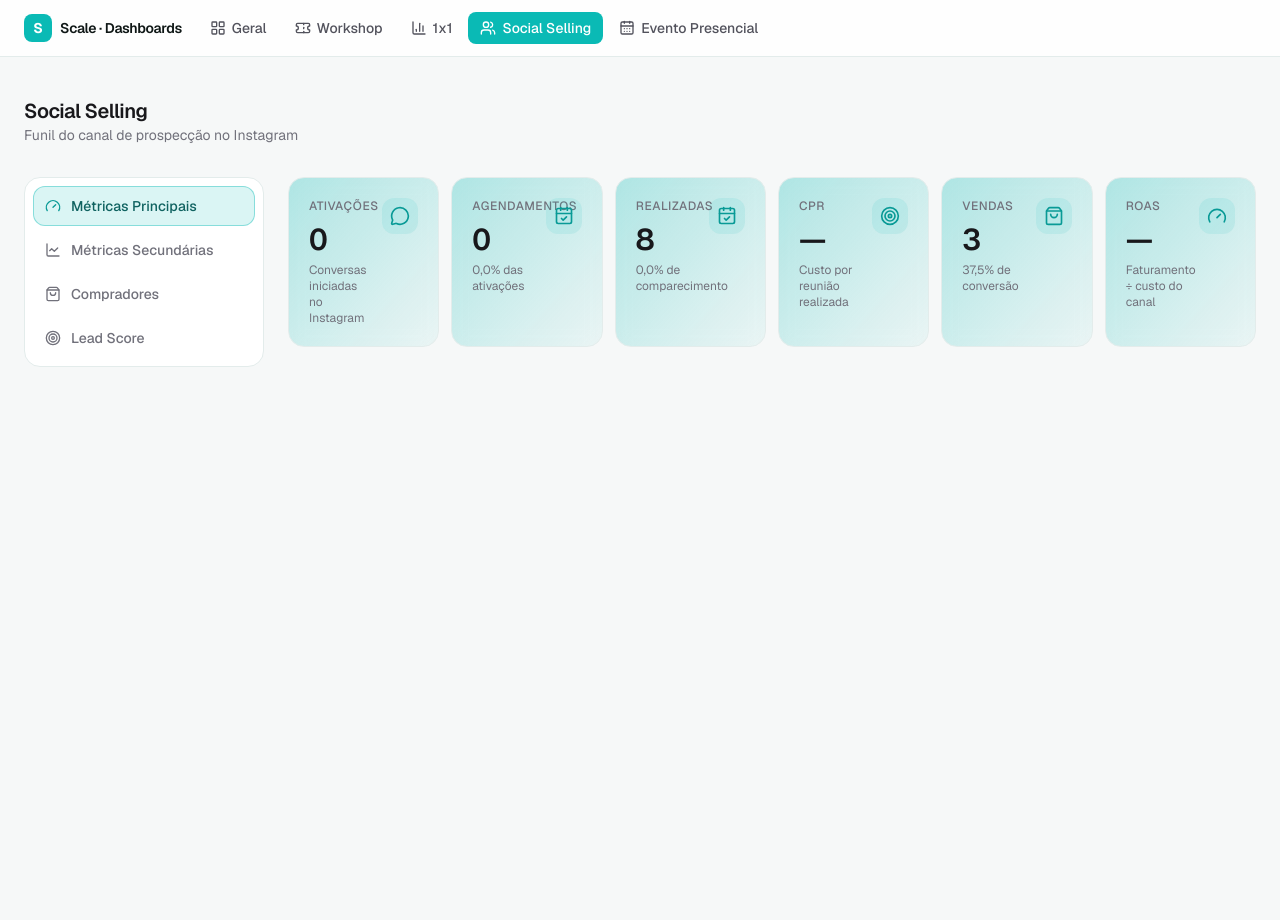
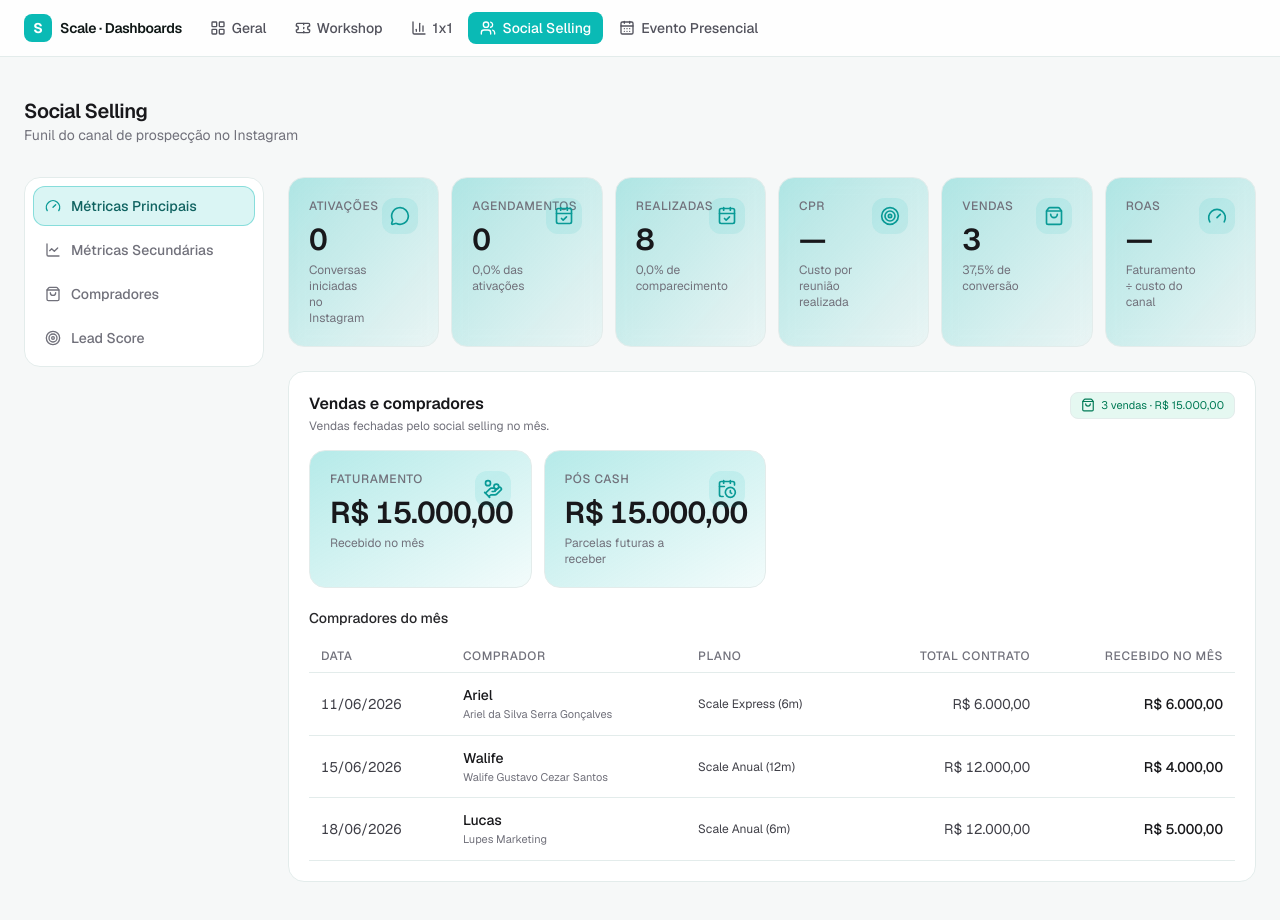
Before and after one commit to LucasBarduino7/dash1x1, a Next.js app: page /social-selling in a window 1280 px wide. Before the commit the page ends 800 px from the top, so only its background shows below. Built offline with nearby package versions, Linux system fonts and the light colour scheme.

Commit message:
feat: tabela de compradores no Principais do Social Selling (igual 1x1)
- bloco 'Vendas e compradores' abaixo do funil: Faturamento, Pós Cash + tabela de compradores do mês

Co-Authored-By: Claude Opus 4.8 <noreply@anthropic.com>

```diff
--- a/app/social-selling/page.tsx
+++ b/app/social-selling/page.tsx
@@ -83,7 +83,7 @@ export default async function SocialSellingPage({
       <div className="flex flex-col gap-6 lg:flex-row lg:items-start">
         <Sidebar active={tab} />
         <div className="min-w-0 flex-1">
-          {tab === 'principais' && <SectionPrincipais />}
+          {tab === 'principais' && <SectionPrincipais buyers={buyers} />}
           {tab === 'secundarias' && data && <SectionSecundarias data={data} />}
           {tab === 'compradores' && <SectionCompradores buyers={buyers} />}
           {tab === 'leadscore' && <SectionLeadScore buyers={buyers} />}
@@ -95,8 +95,9 @@ export default async function SocialSellingPage({
 
 // ---------- Métricas Principais (funil do canal) ----------
 
-function SectionPrincipais() {
+function SectionPrincipais({ buyers }: { buyers: BuyerMatch[] }) {
   const s = getSocialSelling();
+  const posCash = buyers.reduce((acc, b) => acc + Math.max(0, b.total - b.recebidoMaio), 0);
   const taxa = (a: number, b: number) => (b > 0 ? (a / b) * 100 : 0);
   const taxaAgend = taxa(s.agendamentos, s.ativacoes);
   const taxaComp = taxa(s.realizadas, s.agendamentos);
@@ -167,6 +168,24 @@ function SectionPrincipais() {
           size="lg"
         />
       </section>
+
+      <Card
+        title="Vendas e compradores"
+        subtitle="Vendas fechadas pelo social selling no mês."
+        right={
+          <span className="inline-flex items-center gap-1.5 rounded-lg border border-emerald-500/40 bg-emerald-500/10 px-2.5 py-1 text-[11px] text-emerald-700">
+            <ShoppingBag className="h-3.5 w-3.5" />
+            {num(s.vendas)} vendas · {brl(s.faturamento)}
+          </span>
+        }
+      >
+        <div className="mb-5 grid grid-cols-2 gap-3 md:grid-cols-4">
+          <KPI label="Faturamento" value={brl(s.faturamento)} hint="Recebido no mês" icon={HandCoins} tone="brand" size="lg" />
+          <KPI label="Pós Cash" value={brl(posCash)} hint="Parcelas futuras a receber" icon={CalendarClock} tone="brand" size="lg" />
+        </div>
+        <h3 className="mb-3 text-sm font-medium text-zinc-800">Compradores do mês</h3>
+        <SocialBuyersTable buyers={buyers} />
+      </Card>
     </div>
   );
 }
```
